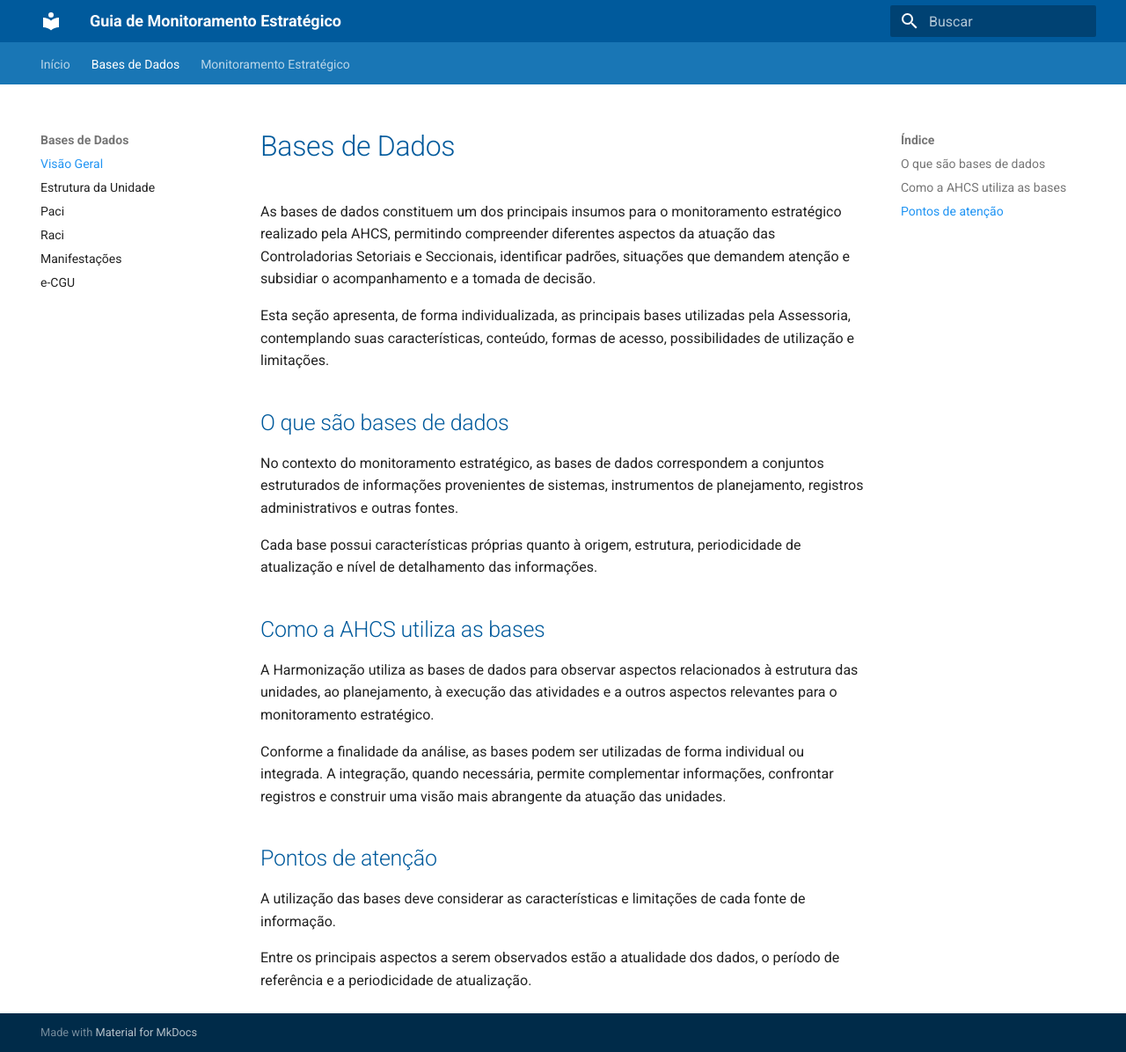
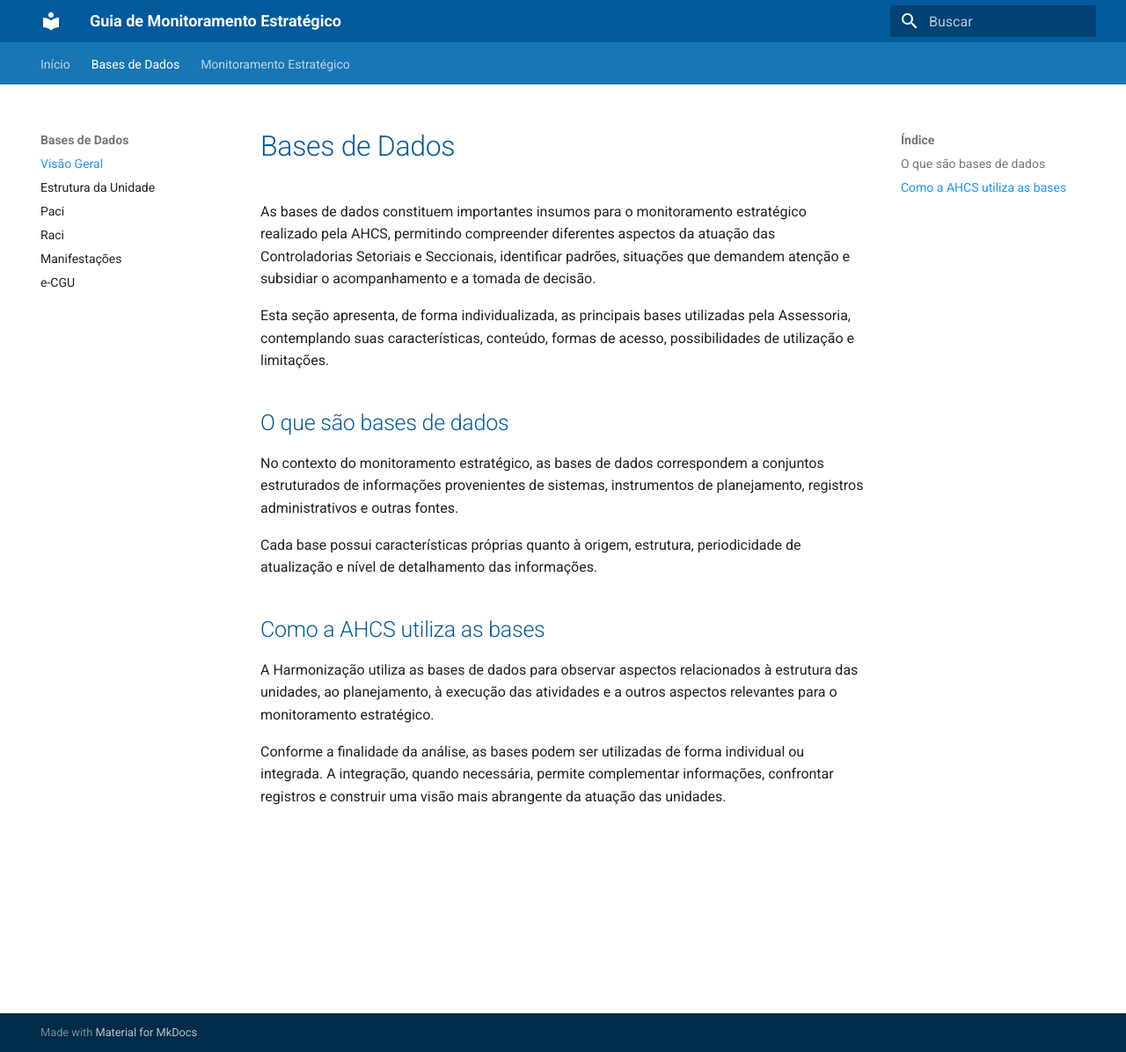
Before and after one commit to CGEMG-AHCS/guia-monitoramento-estrategico, an MkDocs documentation site: the page built from docs/bases-dados/index.md, in a window 1280 px wide and 1196 px high. Shown: the whole window at 88% size. Built offline with MkDocs 1.6.1 and Material for MkDocs 9.7.7, drawn with Linux system fonts in a browser that asks for light colours.

Commit message:
Update index.md

```diff
--- a/docs/bases-dados/index.md
+++ b/docs/bases-dados/index.md
@@ -1,6 +1,6 @@
 # Bases de Dados
 
-As bases de dados constituem um dos principais insumos para o monitoramento estratégico realizado pela AHCS, permitindo compreender diferentes aspectos da atuação das Controladorias Setoriais e Seccionais, identificar padrões, situações que demandem atenção e subsidiar o acompanhamento e a tomada de decisão.
+As bases de dados constituem importantes insumos para o monitoramento estratégico realizado pela AHCS, permitindo compreender diferentes aspectos da atuação das Controladorias Setoriais e Seccionais, identificar padrões, situações que demandem atenção e subsidiar o acompanhamento e a tomada de decisão.
 
 Esta seção apresenta, de forma individualizada, as principais bases utilizadas pela Assessoria, contemplando suas características, conteúdo, formas de acesso, possibilidades de utilização e limitações.
 
@@ -15,9 +15,3 @@ Cada base possui características próprias quanto à origem, estrutura, periodi
 A Harmonização utiliza as bases de dados para observar aspectos relacionados à estrutura das unidades, ao planejamento, à execução das atividades e a outros aspectos relevantes para o monitoramento estratégico.
 
 Conforme a finalidade da análise, as bases podem ser utilizadas de forma individual ou integrada. A integração, quando necessária, permite complementar informações, confrontar registros e construir uma visão mais abrangente da atuação das unidades.
-
-## Pontos de atenção
-
-A utilização das bases deve considerar as características e limitações de cada fonte de informação.
-
-Entre os principais aspectos a serem observados estão a atualidade dos dados, o período de referência e a periodicidade de atualização.
```
